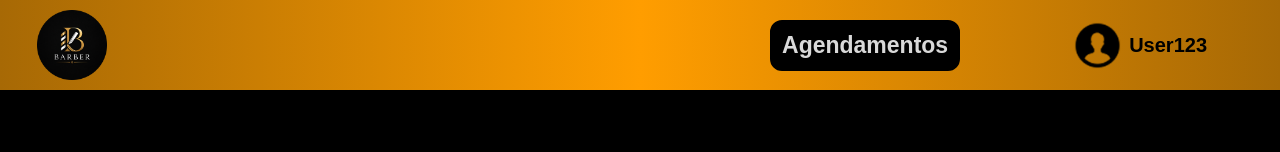
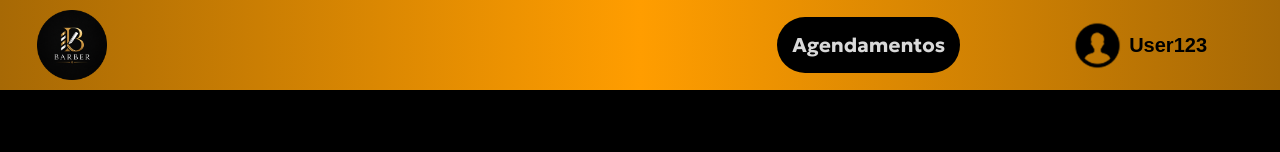
Before and after one commit to vittigabr/projeto-colaborativo-BarbeariaSaaS, a plain HTML site: page ProjetoSaaS/Tela-Cadastro-Feito/login-feito.html in a window 1280 px wide. Shown: the top 152 px of the page. Drawn offline with nearby package versions, Linux system fonts and the light colour scheme.

Commit message:
arrumei os botões voltar e Agendamento.

```diff
--- a/ProjetoSaaS/Tela-Cadastro-Feito/style.css
+++ b/ProjetoSaaS/Tela-Cadastro-Feito/style.css
@@ -59,11 +59,13 @@ header {
 
 .h4-profile {
     color: #D9D9D9;
+    font-family: "Geologica", sans-serif;
+    font-weight: 100px;
+    text-decoration: none;
+    border-radius: 30px;
+    padding: 15px;
     background-color: #000;
-    font-size: 23px;
-    border: 2px solid #000;
-    border-radius: 12px;
-    padding: 10px;
+    font-size: 20px;
 }
 
 .h4-profile:hover{
```
Also changed, not shown: ProjetoSaaS/TelaAgendamentoReserva/style.css (+4 -3 lines).
